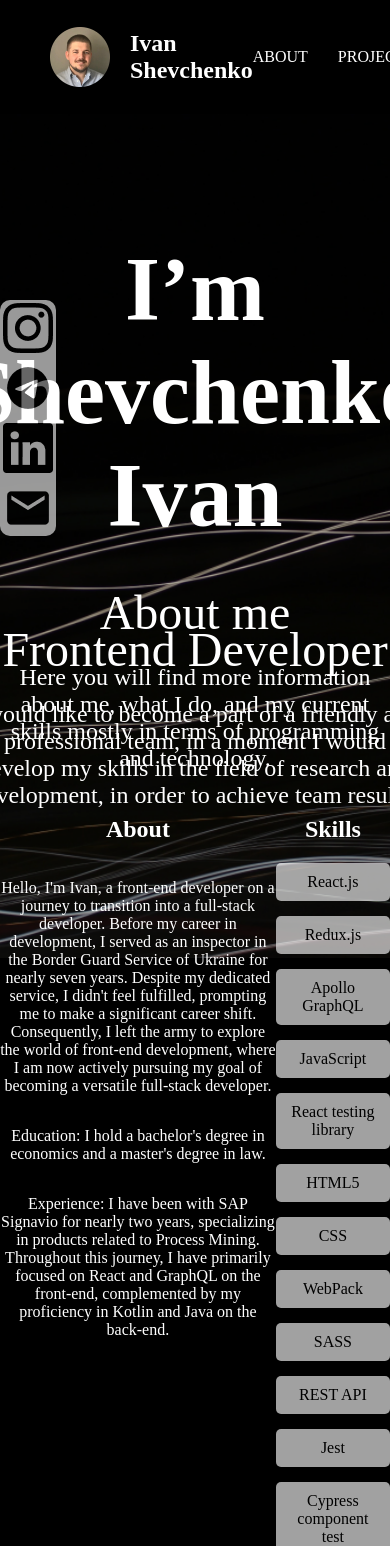
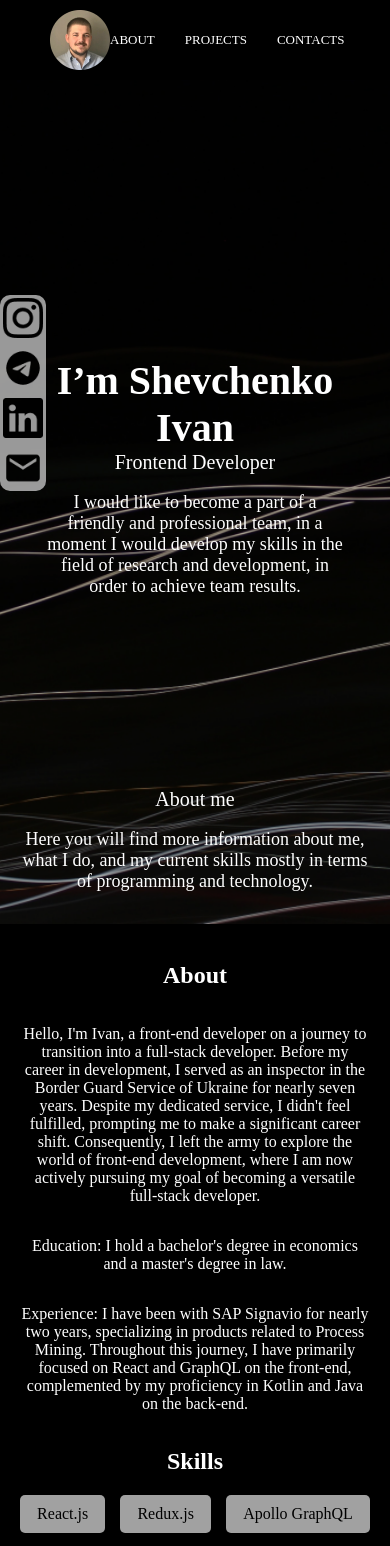
Before and after one commit to sheva3666/resume, a React (Vite) app: page / in a window 390 px wide. Shown: the top 1546 px of the page. Built offline with nearby package versions, Linux system fonts and the light colour scheme.

Commit message:
feat: adapt to the mobile version

```diff
--- a/src/App.css
+++ b/src/App.css
@@ -39,3 +39,9 @@ h1 {
   font-size: 3em;
   font-weight: 400;
 }
+
+@media only screen and (max-width: 600px) {
+  .section {
+    padding: 200px;
+  }
+}
--- a/src/components/AboutSection/index.css
+++ b/src/components/AboutSection/index.css
@@ -7,3 +7,15 @@
   display: flex;
   justify-content: space-between;
 }
+
+@media only screen and (max-width: 600px) {
+  .about-section__content {
+          display: flex;
+          flex-direction: column;
+          align-items: center;
+  }
+
+  .about-section {
+    padding: 0 20px;
+  }
+}
--- a/src/components/Header/index.css
+++ b/src/components/Header/index.css
@@ -24,3 +24,13 @@
   cursor: pointer;
   text-transform: uppercase;
 }
+
+@media only screen and (max-width: 600px) {
+  .header__logo-name {
+    display: none;
+  }
+
+  .header__nav-link {
+    font-size: 13px;
+  }
+}
--- a/src/components/Header/index.jsx
+++ b/src/components/Header/index.jsx
@@ -29,7 +29,7 @@ const Header = ({ secondSection, thirdSection, forthSection }) => {
     <div className="header">
       <div className="header__logo">
         <img className="header__logo-img" src={Photo} alt="" />
-        <h2>Ivan Shevchenko</h2>
+        <h2 className="header__logo-name">Ivan Shevchenko</h2>
       </div>
       <div className="header__nav">
         {links.map(({ name, relatedSection }) => (
--- a/src/components/ProjectsSection/index.css
+++ b/src/components/ProjectsSection/index.css
@@ -11,3 +11,9 @@
   display: flex;
   justify-content: space-between;
 }
+
+@media only screen and (max-width: 600px) {
+  .projects-section {
+          padding: 0 20px;
+  }
+}
--- a/src/components/Review/index.css
+++ b/src/components/Review/index.css
@@ -8,3 +8,12 @@
   font-size: 90px;
   margin-top: 0;
 }
+
+@media only screen and (max-width: 600px) {
+  .review__title {
+      font-size: 40px;
+      text-align: center;
+      width: 300px;
+      margin: 0 auto;
+  }
+}
--- a/src/components/SocialMedias/index.css
+++ b/src/components/SocialMedias/index.css
@@ -1,7 +1,7 @@
 .social-medias {
   position: fixed;
   left: 0;
-  top: 300px;
+  top: 35%;
   display: flex;
   flex-direction: column;
   padding: 3px;
@@ -12,6 +12,6 @@
 }
 
 .social-medias__link {
-  width: 50px;
-  height: 50px;
+  width: 40px !important;
+  height: 40px !important;
 }
--- a/src/components/common/Text/index.css
+++ b/src/components/common/Text/index.css
@@ -1,3 +1,10 @@
 .text {
   font-size: 24px;
 }
+
+@media only screen and (max-width: 600px) {
+  .text {
+        font-size: 18px;
+        margin-bottom: 50px;
+  }
+}
--- a/src/components/common/TitleOne/index.css
+++ b/src/components/common/TitleOne/index.css
@@ -2,3 +2,9 @@
   color: #fff;
   font-size: 48px;
 }
+
+@media only screen and (max-width: 600px) {
+  .title-one {
+        font-size: 20px;
+  }
+}
```
